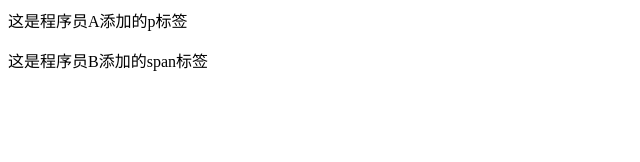
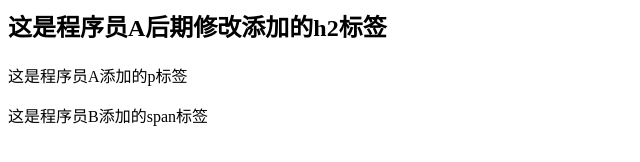
Before and after one commit to coralcai/test, a plain HTML site: page index.html in a window 1280 px wide. Shown: the whole page, without its empty margins (0-640 px from the left). Drawn offline with Linux system fonts and the light colour scheme.

Commit message:
程序员A后期修改添加了h2标签

```diff
--- a/index.html
+++ b/index.html
@@ -2,6 +2,7 @@
 <head>
     <meta charset="utf-8"/>
     <title>总项目</title>
+    <h2>这是程序员A后期修改添加的h2标签</h2>
 </head>
 <body>
 <p>这是程序员A添加的p标签</p>
```
